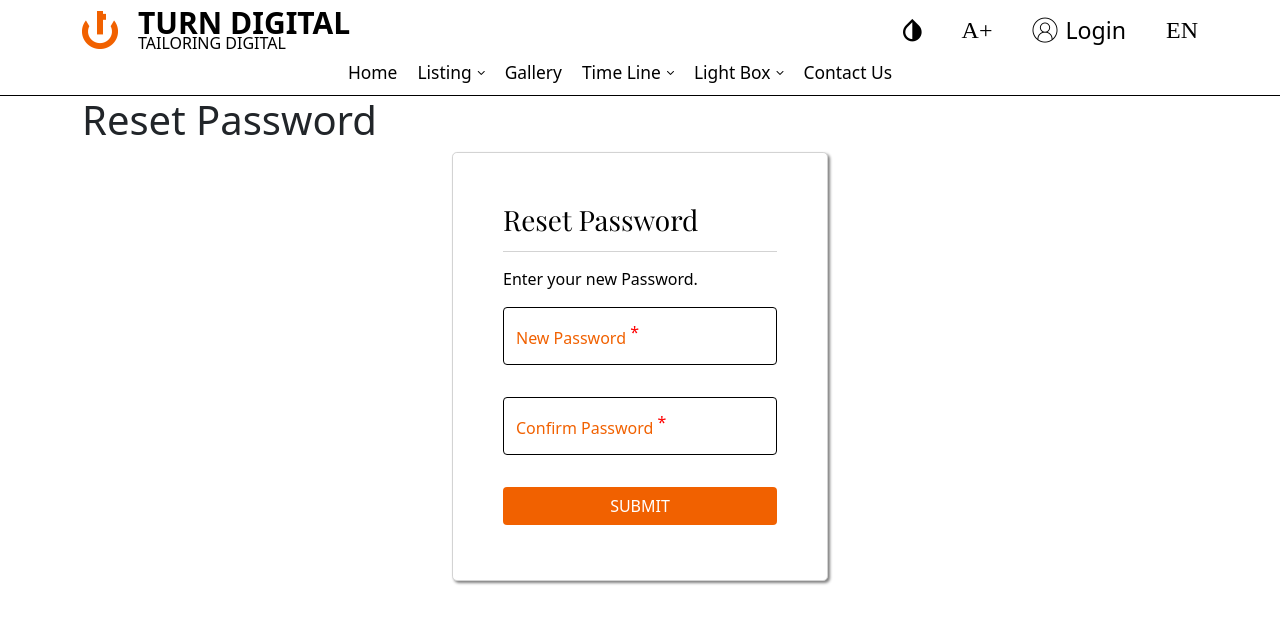
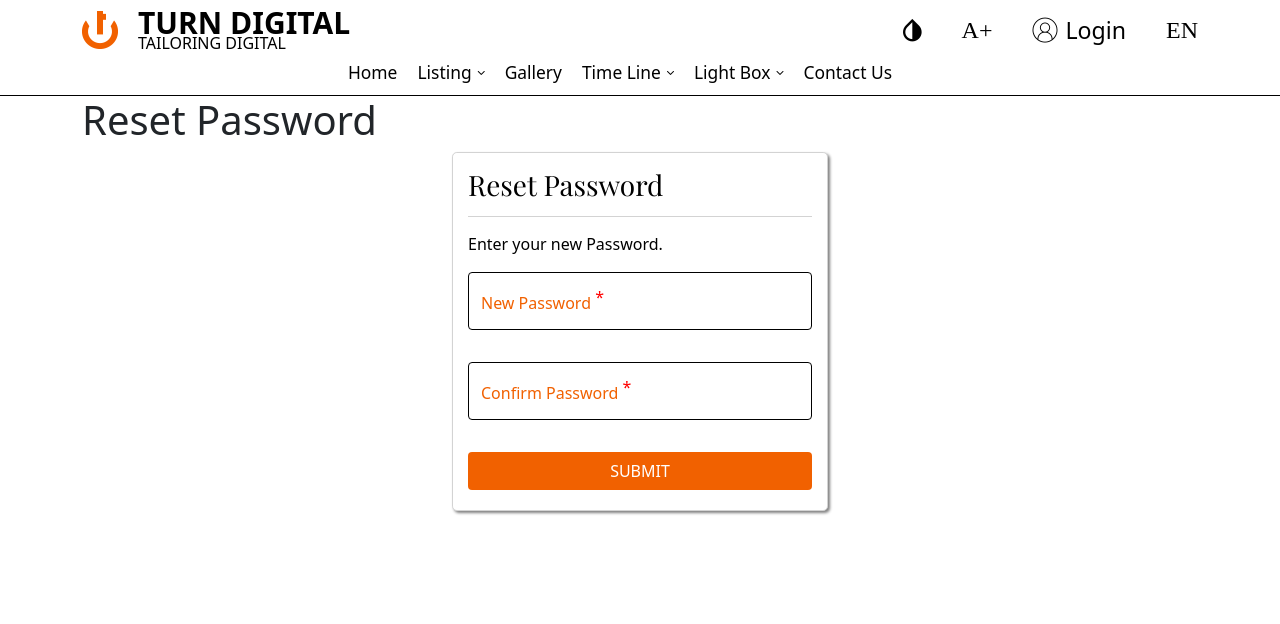
Before and after one commit to Randa-Elkhashen/awkaf-starter-kit, a Vue app: page /resetPassword in a window 1280 px wide. Shown: the top 624 px of the page. Built offline with nearby package versions, Linux system fonts and the light colour scheme.

Commit message:
update user-cycle container and reset password inputs type

```diff
--- a/src/modules/auth/components/TD_forgotPassword/TD_forgotPassword.scss
+++ b/src/modules/auth/components/TD_forgotPassword/TD_forgotPassword.scss
@@ -2,4 +2,7 @@
     display: block;
     max-width: 400px;
     margin: auto;
+    .form-card{
+        padding: 15px;
+      }
 }
--- a/src/modules/auth/components/TD_login/TD_login.scss
+++ b/src/modules/auth/components/TD_login/TD_login.scss
@@ -3,6 +3,9 @@
     display: block;
     max-width: 400px;
     margin: auto;
+    .form-card{
+      padding: 15px;
+    }
 }
 .new-member{
   display: flex;
--- a/src/modules/auth/components/TD_register/TD_Register.vue
+++ b/src/modules/auth/components/TD_register/TD_Register.vue
@@ -2,7 +2,6 @@
 <div class=" container">
     <!-- {{form}} -->
     <div class="form-card">
-        <h1 class="form-card__title" > Register</h1>
         <form @submit="onsubmit"  class="form-card__form"
         >
         <div class="form-card__form__fields">
--- a/src/modules/auth/components/TD_resetPassword/TD_ResetPassword.vue
+++ b/src/modules/auth/components/TD_resetPassword/TD_ResetPassword.vue
@@ -9,12 +9,12 @@
         >
         <div  class="form-card__form__fields">
             <div class="mb-2 form-floating td-field-group td-field-group--required">
-                <input placeholder="New Password" autocomplete="off" type="text"  class="form-control td-field-group__field" id="floatingPassword" v-model="form.password"  >
+                <input type="password" placeholder="New Password" autocomplete="off"  class="form-control td-field-group__field" id="floatingPassword" v-model="form.password"  >
               <label for="floatingPassword" class="form-label  td-field-group__label">New Password</label>
               <span class="td-field-group__validate-message">{{ form.errors.password || " "}} </span>
             </div>
             <div class="mb-2 form-floating td-field-group td-field-group--required">
-                <input placeholder="Confirm Password" autocomplete="off" type="text"  class="form-control td-field-group__field" id="floatingConfirmPassword" v-model="form.confirmPassword"  >
+                <input type="password" placeholder="Confirm Password" autocomplete="off"  class="form-control td-field-group__field" id="floatingConfirmPassword" v-model="form.confirmPassword"  >
               <label for="floatingConfirmPassword" class="form-label  td-field-group__label">Confirm Password</label>
               <span class="td-field-group__validate-message">{{ form.errors.confirmPassword || " "}} </span>
             </div>
--- a/src/modules/auth/components/TD_resetPassword/TD_resetPassword.scss
+++ b/src/modules/auth/components/TD_resetPassword/TD_resetPassword.scss
@@ -2,4 +2,7 @@
     display: block;
     max-width: 400px;
     margin: auto;
+    .form-card{
+        padding: 15px;
+      }
 }
```
